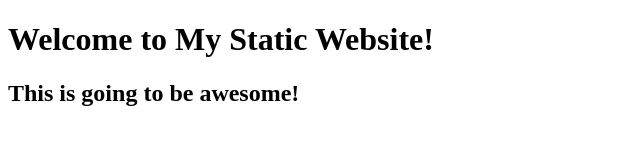
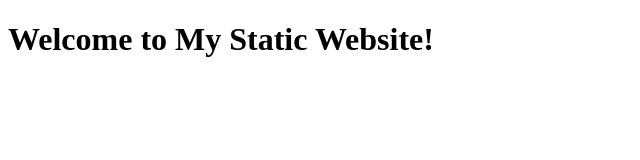
Before and after one commit to josh-egan/github-pages-skeleton, a website: page dist/index.html in a window 1280 px wide. Shown: the whole page, without its empty margins (0-640 px from the left). Drawn offline with Linux system fonts and the light colour scheme.

Commit message:
update index.html

```diff
--- a/dist/index.html
+++ b/dist/index.html
@@ -6,7 +6,5 @@
 
 <body>
   <h1>Welcome to My Static Website!</h1>
-
-  <h2>This is going to be awesome!</h2>
 </body>
 </html>
```
